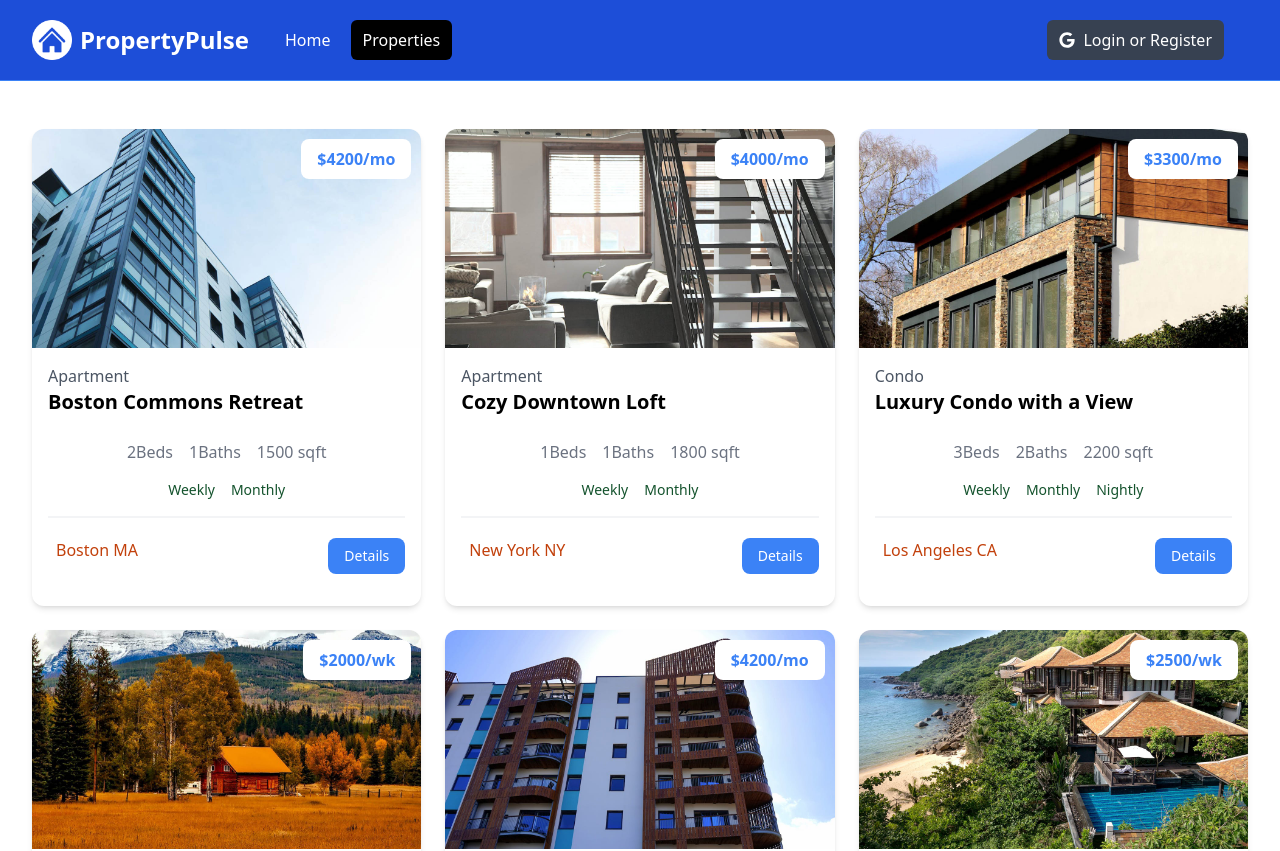
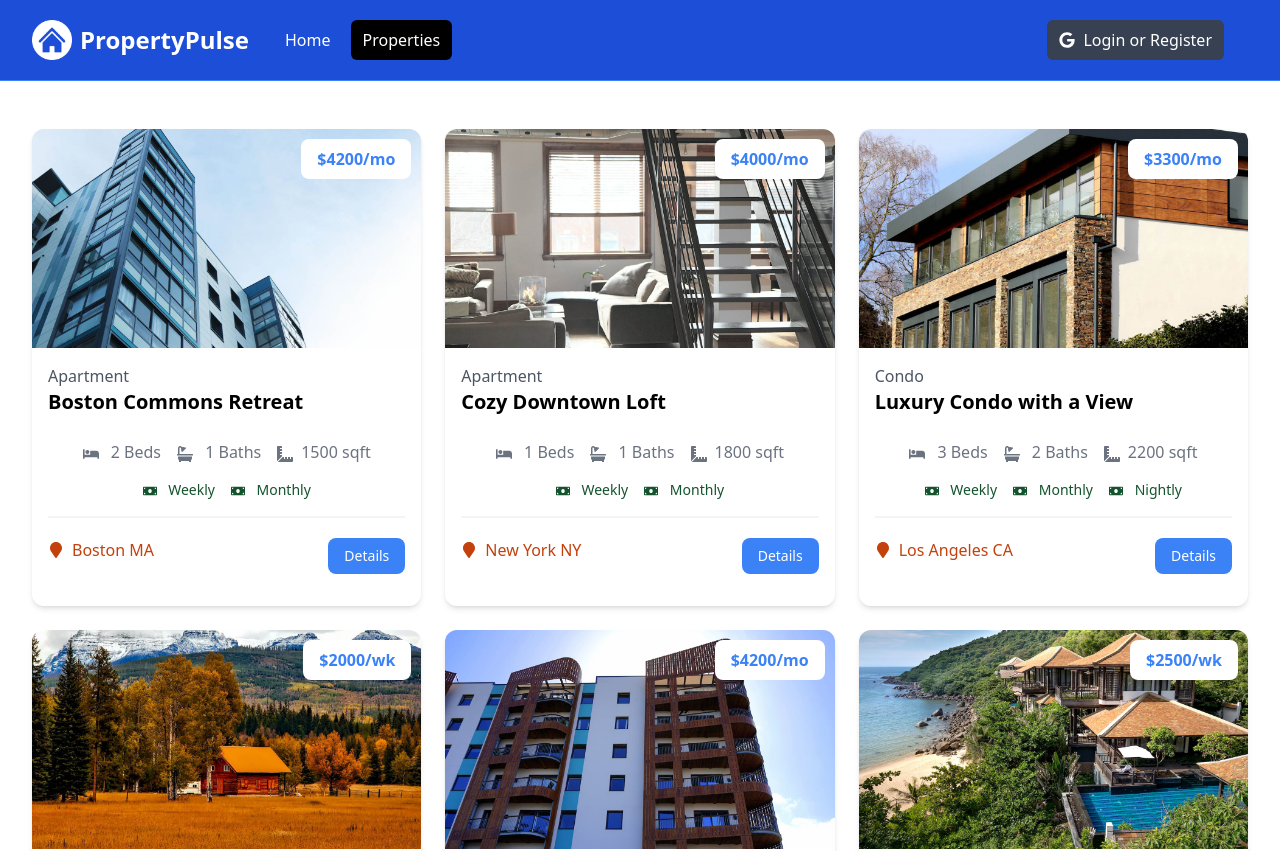
Before and after one commit to SilvesterSpath/nextjs_app, a Next.js app: page /properties in a window 1280 px wide. Shown: the top 851 px of the page. Built offline with nearby package versions, Linux system fonts and the light colour scheme.

Commit message:
PostCard icons

```diff
--- a/components/PropertyCard.jsx
+++ b/components/PropertyCard.jsx
@@ -1,6 +1,13 @@
 'use client';
 import Image from 'next/image';
 import Link from 'next/link';
+import {
+  FaBed,
+  FaBath,
+  FaRulerCombined,
+  FaMoneyBill,
+  FaMapMarker,
+} from 'react-icons/fa';
 
 const PropertyCard = ({ property }) => {
   const getRateDisplay = (rates) => {
@@ -34,15 +41,15 @@ const PropertyCard = ({ property }) => {
 
         <div className='flex justify-center gap-4 text-gray-500 mb-4'>
           <p>
-            <i className='fa-solid fa-bed'></i> {property.beds}
+            <FaBed className='inline mr-2'></FaBed> {property.beds}{' '}
             <span className='md:hidden lg:inline'>Beds</span>
           </p>
           <p>
-            <i className='fa-solid fa-bath'></i> {property.baths}
+            <FaBath className='inline mr-2'></FaBath> {property.baths}{' '}
             <span className='md:hidden lg:inline'>Baths</span>
           </p>
           <p>
-            <i className='fa-solid fa-ruler-combined'></i>
+            <FaRulerCombined className='inline mr-2'></FaRulerCombined>
             {property.square_feet}{' '}
             <span className='md:hidden lg:inline'>sqft</span>
           </p>
@@ -51,18 +58,18 @@ const PropertyCard = ({ property }) => {
         <div className='flex justify-center gap-4 text-green-900 text-sm mb-4'>
           {property.rates.weekly && (
             <p>
-              <i className='fa-solid fa-money-bill'></i> Weekly
+              <FaMoneyBill className='inline mr-2'></FaMoneyBill> Weekly
             </p>
           )}
 
           {property.rates.monthly && (
             <p>
-              <i className='fa-solid fa-money-bill'></i> Monthly
+              <FaMoneyBill className='inline mr-2'></FaMoneyBill> Monthly
             </p>
           )}
           {property.rates.nightly && (
             <p>
-              <i className='fa-solid fa-money-bill'></i> Nightly
+              <FaMoneyBill className='inline mr-2'></FaMoneyBill> Nightly
             </p>
           )}
         </div>
@@ -71,7 +78,7 @@ const PropertyCard = ({ property }) => {
 
         <div className='flex flex-col lg:flex-row justify-between mb-4'>
           <div className='flex align-middle gap-2 mb-4 lg:mb-0'>
-            <i className='fa-solid fa-location-dot text-lg text-orange-700'></i>
+            <FaMapMarker className='text-orange-700 mt-1'></FaMapMarker>
             <span className='text-orange-700'>
               {' '}
               {property.location.city} {property.location.state}
```
